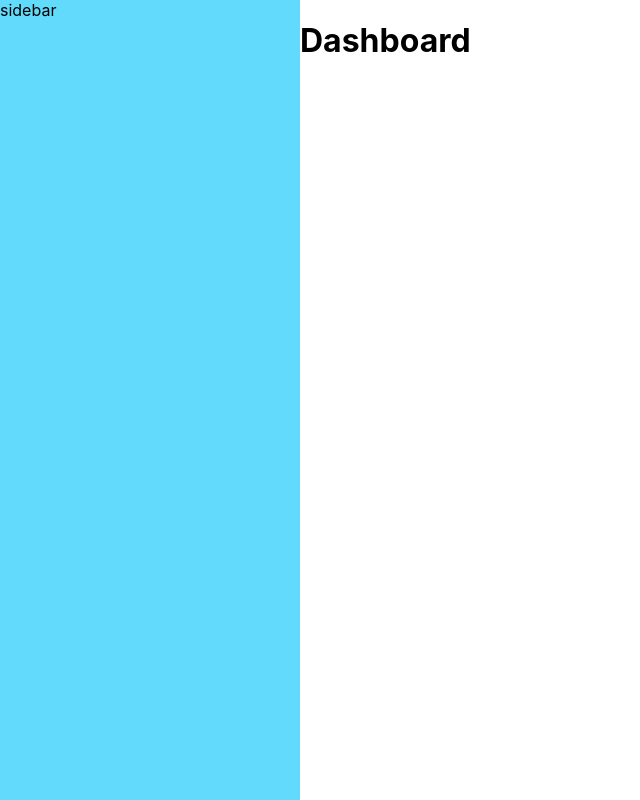
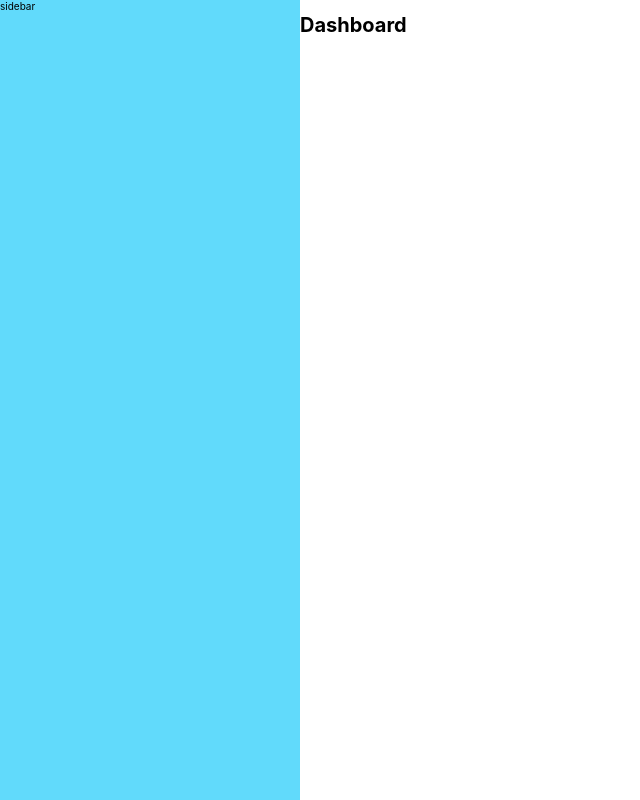
Before and after one commit to BTchorzewski/printer-manager-front, a React (Create React App) app: page / in a window 1280 px wide. Shown: the whole page, without its empty margins (0-640 px from the left). Built offline with nearby package versions, Linux system fonts and the light colour scheme.

Commit message:
defined rem unit

```diff
--- a/src/layout/Layout.scss
+++ b/src/layout/Layout.scss
@@ -1,3 +1,7 @@
+:root {
+  font-size: 62.5%;
+}
+
 .Layout {
   display: flex;
 }
```
Also changed, not shown: src/index.scss (line endings or trailing spaces).
